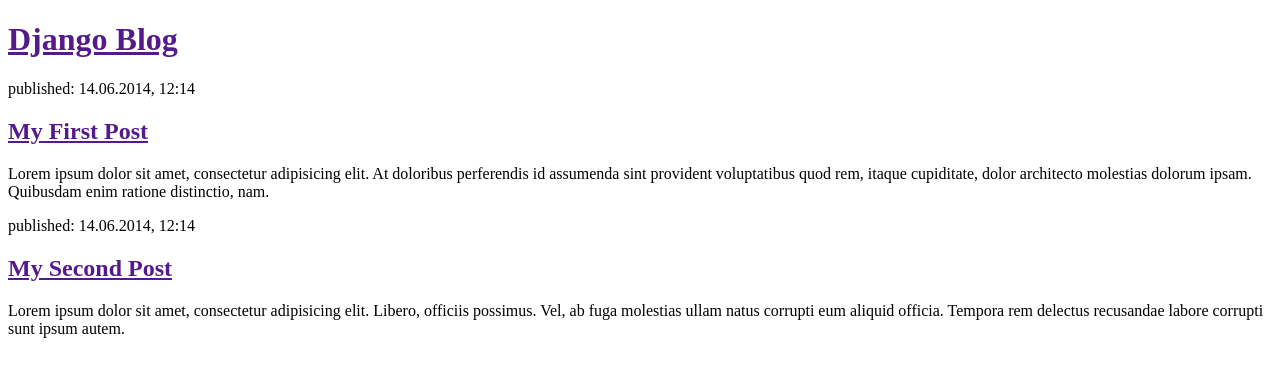
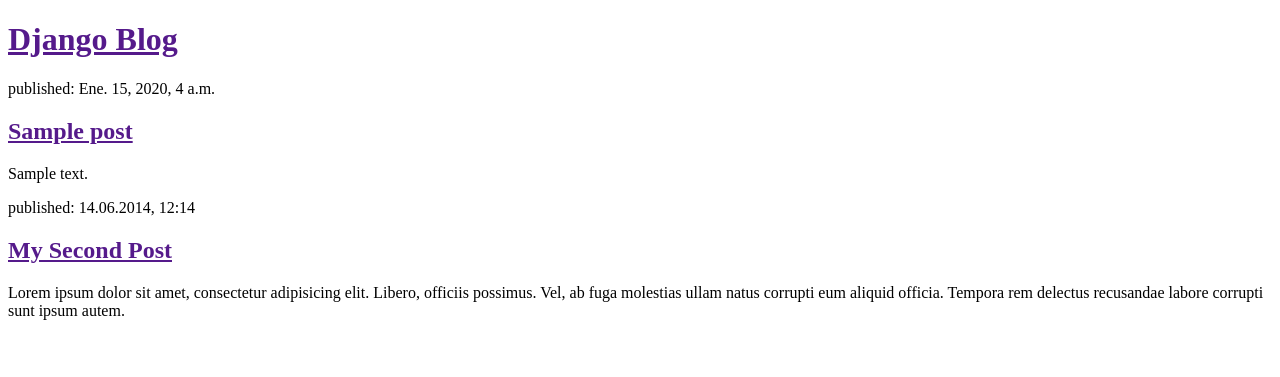
Before and after one commit to GerardoSanchez07/my-first-blog, a Django app: template blog/templates/blog/post_list.html in a window 1280 px wide. Shown: the top 377 px of the page. Run offline with Django 3.2, Linux system fonts and the light colour scheme; the template is opened without the code that fills it: values that come from a table or form of the project are taken from there, others are empty; tables that the repository leaves empty hold one stand-in row (values such as "Sample post").

Commit message:
Modified templetes to display posts from database.

```diff
--- a/blog/templates/blog/post_list.html
+++ b/blog/templates/blog/post_list.html
@@ -10,11 +10,13 @@
 		<h1><a href="">Django Blog</a></h1>
 	</div>
 
-	<div>
-		<p>published: 14.06.2014, 12:14</p>
-		<h2><a href="">My First Post</a></h2>
-		<p>Lorem ipsum dolor sit amet, consectetur adipisicing elit. At doloribus perferendis id assumenda sint provident voluptatibus quod rem, itaque cupiditate, dolor architecto molestias dolorum ipsam. Quibusdam enim ratione distinctio, nam.</p>
-	</div>
+	{% for post in posts %}
+		<div>
+			<p>published: {{ post.published_date }}</p>
+			<h2><a href="">{{ post.title}}</a></h2>
+			<p>{{ post.text|linebreaksbr }}</p>
+		</div>
+	{% endfor %}
 
 	<div>
 		<p>published: 14.06.2014, 12:14</p>
--- a/blog/views.py
+++ b/blog/views.py
@@ -1,5 +1,9 @@
 from django.shortcuts import render
+from django.utils import timezone
+from .models import Post
 
 # Create your views here.
 def post_list(request):
-        return render(request, 'blog/post_list.html', {})
+
+	posts = Post.objects.filter(published_date__lte=timezone.now()).order_by('published_date')
+	return render(request, 'blog/post_list.html', {'posts': posts})
```
